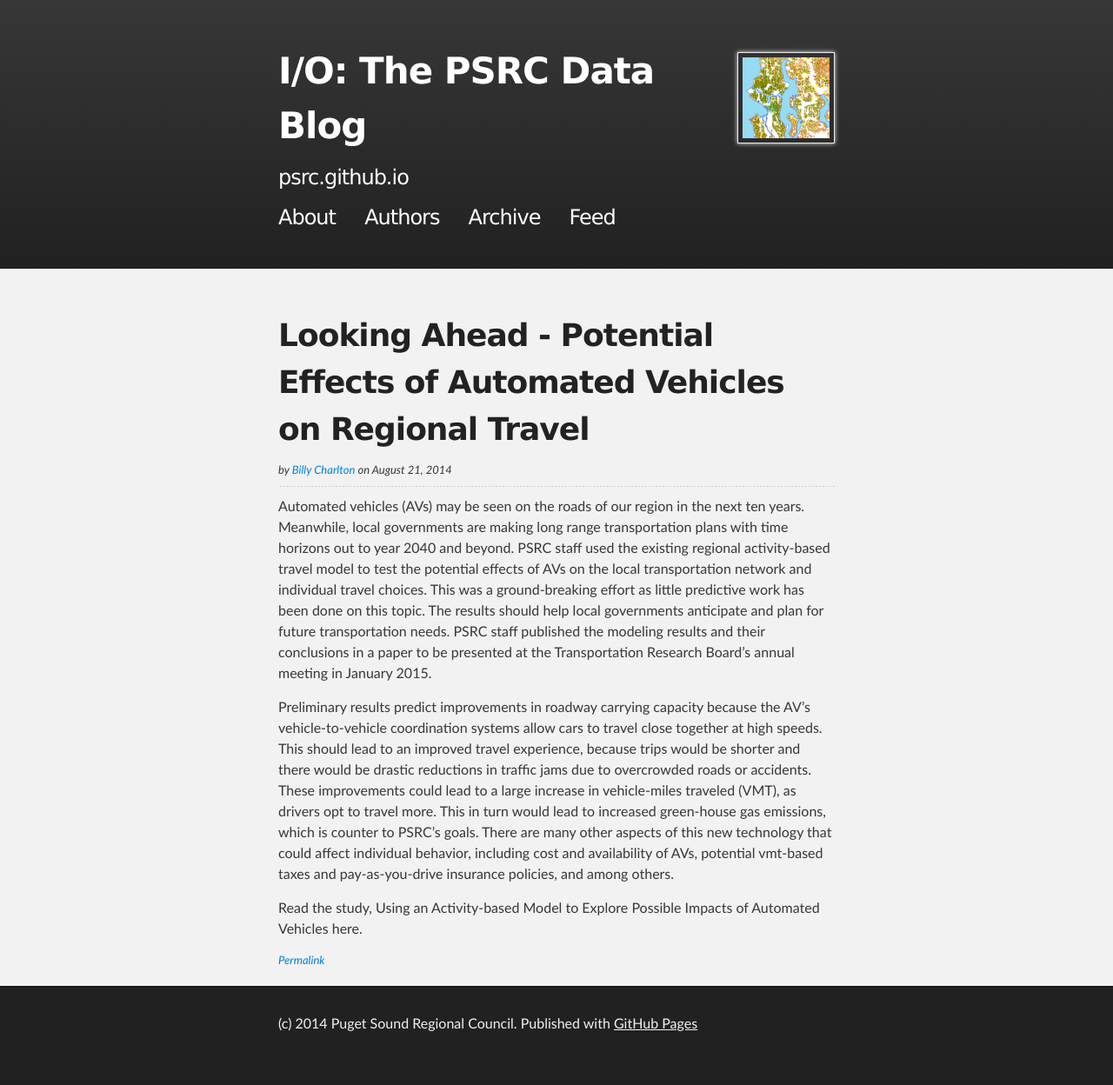
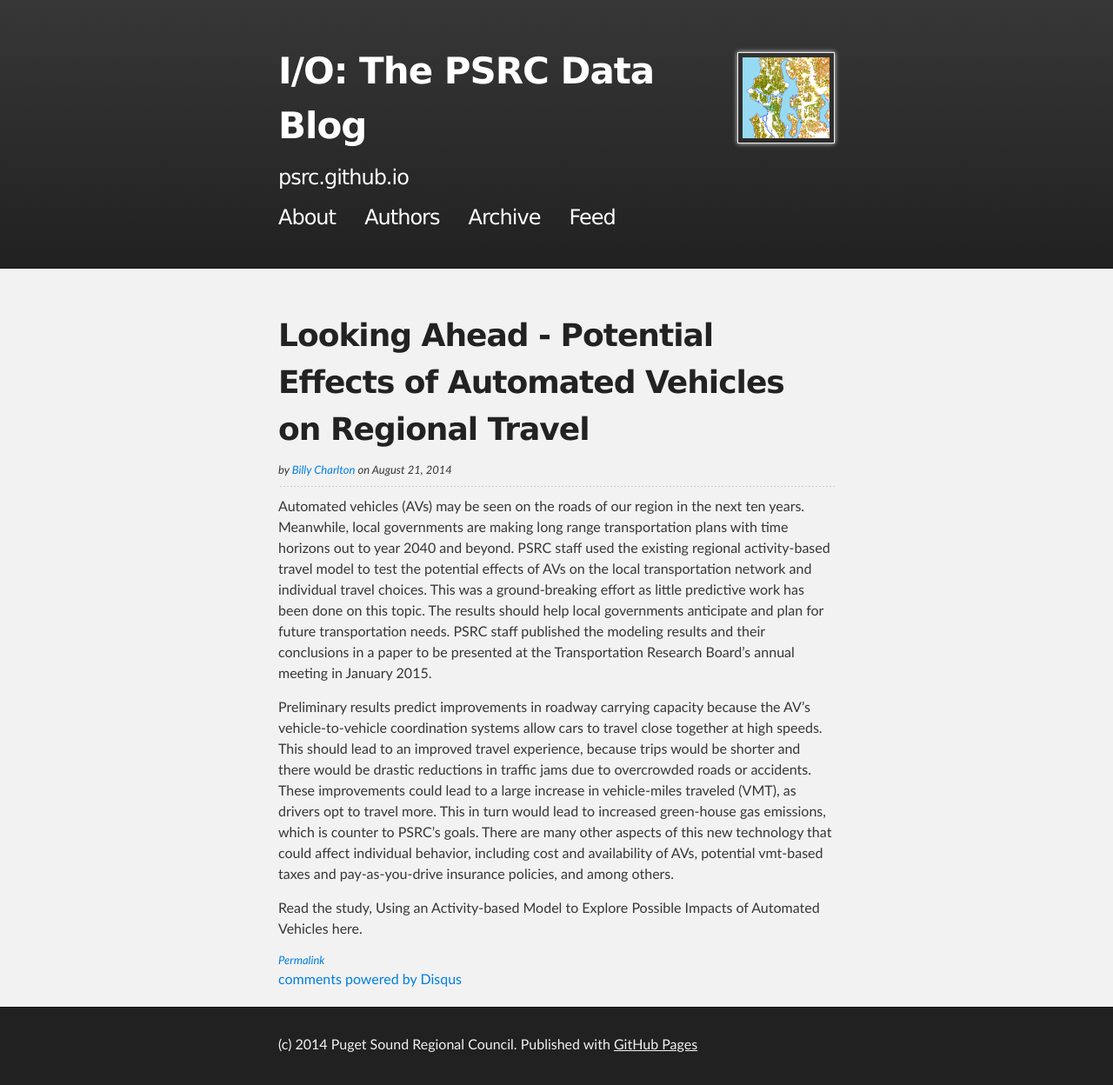
Before and after one commit to psrc/psrc.github.io, a Jekyll site: the page built from _posts/2014-08-21-Looking-Ahead-To-Automated-Vehicles.md, in a window 1280 px wide. Shown: the whole page at 87% size. Built offline with Jekyll 4.4.1, drawn with Linux system fonts in a browser that asks for light colours; comment, search, counter and statistics services are not loaded; before the commit the page ends 1224 px from its top, so only the background shows below that.

Commit message:
Add DISQUS commenting

```diff
--- /dev/null
+++ b/_includes/comments.html
@@ -0,0 +1,15 @@
+<!-- Add Disqus comments. -->
+<div id="disqus_thread"></div>
+<script type="text/javascript">
+  /* * * CONFIGURATION VARIABLES: EDIT BEFORE PASTING INTO YOUR WEBPAGE * * */
+  var disqus_shortname = 'psrc_io'; // required: replace example with your forum shortname
+
+  /* * * DON'T EDIT BELOW THIS LINE * * */
+  (function() {
+    var dsq = document.createElement('script'); dsq.type = 'text/javascript'; dsq.async = true;
+    dsq.src = '//' + disqus_shortname + '.disqus.com/embed.js';
+    (document.getElementsByTagName('head')[0] || document.getElementsByTagName('body')[0]).appendChild(dsq);
+  })();
+</script>
+<noscript>Please enable JavaScript to view the <a href="http://disqus.com/?ref_noscript">comments powered by Disqus.</a></noscript>
+<a href="http://disqus.com" class="dsq-brlink">comments powered by <span class="logo-disqus">Disqus</span></a>
--- a/_layouts/post.html
+++ b/_layouts/post.html
@@ -18,5 +18,7 @@
     <a href="{{page.url}}">Permalink</a>
   </div>
 
+  {% include comments.html %}
+
 
 </article>
```
